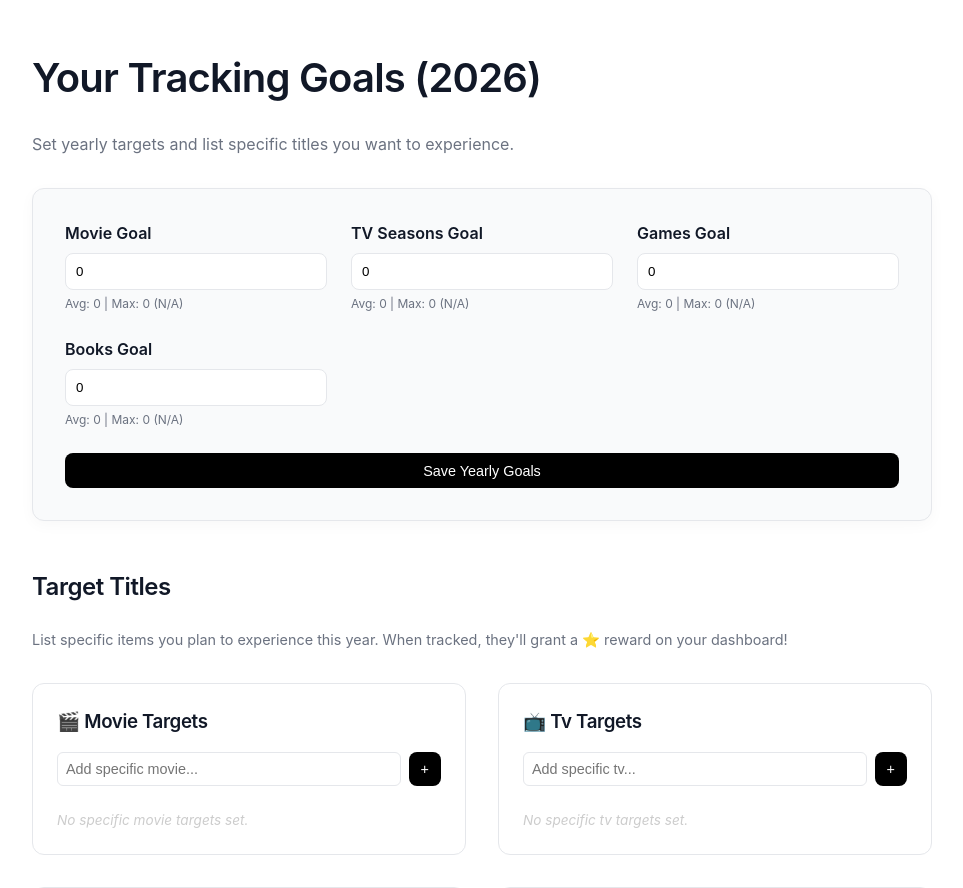
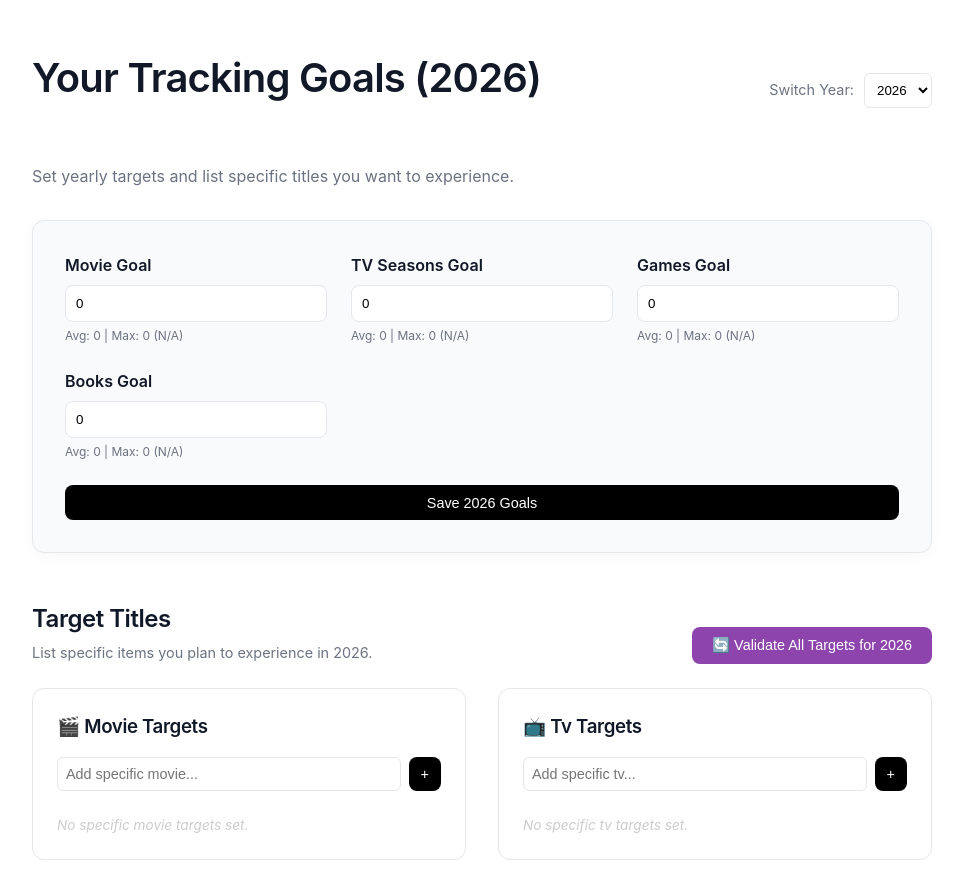
Before and after one commit to agoergen/media-tracker, a Flask app: page /goals in a window 1280 px wide. Shown: the part 79-967 px from the top of the page, without its empty margins (158-1121 px from the left). Run offline with Flask 3, Linux system fonts and the light colour scheme; the visitor is signed in with stand-in values (Sample User, id 1); data that the repository does not hold is empty; some web fonts are replaced.

Commit message:
Phase 6.2: Implement historical goal navigation and manual target validation

```diff
--- a/app/routes.py
+++ b/app/routes.py
@@ -33,9 +33,11 @@ def logout():
     return redirect(url_for('main.index'))
 
 @main.route('/goals', methods=['GET', 'POST'])
+@main.route('/goals/<int:view_year>', methods=['GET', 'POST'])
 @login_required
-def goals():
-    current_year = datetime.now().year
+def goals(view_year=None):
+    if view_year is None:
+        view_year = datetime.now().year
 
     if request.method == 'POST':
         action = request.form.get('action')
@@ -46,9 +48,9 @@ def goals():
             game_goal = int(request.form.get('game_goal', 0))
             book_goal = int(request.form.get('book_goal', 0))
 
-            goal = Goal.query.filter_by(year=current_year).first()
+            goal = Goal.query.filter_by(year=view_year).first()
             if not goal:
-                goal = Goal(year=current_year)
+                goal = Goal(year=view_year)
                 db.session.add(goal)
 
             goal.movie_goal = movie_goal
@@ -57,16 +59,16 @@ def goals():
             goal.book_goal = book_goal
 
             db.session.commit()
-            flash(f"Your {current_year} goals have been updated!")
+            flash(f"Your {view_year} goals have been updated!")
 
         elif action == 'add_future_goal':
             category = request.form.get('category')
             title = request.form.get('title', '').strip()
             if title and category:
-                new_future = FutureMediaGoal(year=current_year, category=category, title=title)
+                new_future = FutureMediaGoal(year=view_year, category=category, title=title)
                 db.session.add(new_future)
                 db.session.commit()
-                flash(f"Added '{title}' to your future {category} goals!")
+                flash(f"Added '{title}' to your {view_year} {category} targets!")
 
         elif action == 'delete_future_goal':
             goal_id = request.form.get('goal_id')
@@ -74,30 +76,51 @@ def goals():
             if f_goal:
                 db.session.delete(f_goal)
                 db.session.commit()
-                flash("Specific goal removed.")
+                flash("Target removed.")
 
-        return redirect(url_for('main.goals'))
+        elif action == 'validate_targets':
+            # Manual check: Scan ledger for matches to targets for the view_year
+            future_goals = FutureMediaGoal.query.filter_by(year=view_year).all()
+            completed_count = 0
+            for fg in future_goals:
+                prev_status = fg.is_completed
+                # Check corresponding table
+                if fg.category == 'movie':
+                    match = Movie.query.filter(db.extract('year', Movie.date_watched) == view_year, Movie.title.ilike(fg.title)).first()
+                elif fg.category == 'tv':
+                    match = TVSeason.query.filter(db.extract('year', TVSeason.date_watched) == view_year, TVSeason.series_title.ilike(fg.title)).first()
+                elif fg.category == 'game':
+                    match = Game.query.filter(db.extract('year', Game.date_finished) == view_year, Game.title.ilike(fg.title)).first()
+                elif fg.category == 'book':
+                    match = Book.query.filter(db.extract('year', Book.date_finished) == view_year, Book.title.ilike(fg.title)).first()
 
-    # Calculate Statistics
+                fg.is_completed = True if match else False
+                if fg.is_completed and not prev_status:
+                    completed_count += 1
+
+            db.session.commit()
+            flash(f"Validation complete! {completed_count} targets newly marked as completed for {view_year}.")
+
+        return redirect(url_for('main.goals', view_year=view_year))
+
+    # Calculate Statistics (Relative to the view_year)
     stats = {}
 
     def get_category_stats(model, date_field):
-        # Group by year and count, filter out null dates AND the current year
+        # Group by year and count, filter out null dates AND years >= view_year
         counts = db.session.query(
             db.extract('year', date_field).label('year'),
             db.func.count(model.id).label('count')
         ).filter(
             date_field.isnot(None),
-            db.extract('year', date_field) < current_year
+            db.extract('year', date_field) < view_year
         ).group_by('year').all()
 
         if not counts:
             return {"avg": 0, "max": 0, "max_year": "N/A"}
 
-        # counts is list of (year, count)
         vals = [c.count for c in counts]
         max_val = max(vals)
-        # Find the year for that max val
         max_year = [int(c.year) for c in counts if c.count == max_val][0]
 
         return {
@@ -111,16 +134,26 @@ def goals():
     stats['games'] = get_category_stats(Game, Game.date_finished)
     stats['books'] = get_category_stats(Book, Book.date_finished)
 
-    current_goal = Goal.query.filter_by(year=current_year).first()
-    future_goals = FutureMediaGoal.query.filter_by(year=current_year).all()
+    # Current state for the viewed year
+    current_goal = Goal.query.filter_by(year=view_year).first()
+    future_goals = FutureMediaGoal.query.filter_by(year=view_year).all()
 
-    # Group future goals by category
     grouped_future = {"movie": [], "tv": [], "game": [], "book": []}
     for fg in future_goals:
         grouped_future[fg.category].append(fg)
 
+    # List of years for navigation (all years with media + current year)
+    years_with_media = set()
+    for model, field in [(Movie, Movie.date_watched), (TVSeason, TVSeason.date_watched),
+                         (Game, Game.date_finished), (Book, Book.date_finished)]:
+        res = db.session.query(db.extract('year', field)).filter(field.isnot(None)).distinct().all()
+        years_with_media.update([int(r[0]) for r in res])
+
+    years_with_media.add(datetime.now().year)
+    nav_years = sorted(list(years_with_media), reverse=True)
+
     return render_template('goals.html', stats=stats, current_goal=current_goal,
-                         grouped_future=grouped_future, year=current_year)
+                         grouped_future=grouped_future, year=view_year, nav_years=nav_years)
 
 @main.route('/')
 def index():
--- a/app/templates/goals.html
+++ b/app/templates/goals.html
@@ -4,7 +4,21 @@
 
 {% block content %}
     <div style="margin-top: 3rem; max-width: 900px; margin-left: auto; margin-right: auto;">
-        <h1>Your Tracking Goals ({{ year }})</h1>
+        <div style="display: flex; justify-content: space-between; align-items: center; margin-bottom: 2rem;">
+            <h1>Your Tracking Goals ({{ year }})</h1>
+
+            <!-- Year Selector -->
+            <form id="yearSelector" style="display: flex; align-items: center; gap: 10px;">
+                <label for="view_year" style="font-size: 0.9rem; color: var(--text-muted);">Switch Year:</label>
+                <select name="view_year" id="view_year" onchange="window.location.href='/goals/' + this.value"
+                        style="padding: 8px; border-radius: 6px; border: 1px solid var(--border-color); background: var(--white);">
+                    {% for y in nav_years %}
+                        <option value="{{ y }}" {% if y == year %}selected{% endif %}>{{ y }}</option>
+                    {% endfor %}
+                </select>
+            </form>
+        </div>
+
         <p style="color: var(--text-muted); margin-bottom: 2rem;">
             Set yearly targets and list specific titles you want to experience.
         </p>
@@ -34,14 +48,26 @@
                     <div style="margin-top: 5px; font-size: 0.75rem; color: var(--text-muted);">Avg: {{ stats.books.avg }} | Max: {{ stats.books.max }} ({{ stats.books.max_year }})</div>
                 </div>
             </div>
-            <button type="submit" class="btn" style="margin-top: 1.5rem; width: 100%;">Save Yearly Goals</button>
+            <button type="submit" class="btn" style="margin-top: 1.5rem; width: 100%;">Save {{ year }} Goals</button>
         </form>
 
         <!-- Specific Title Goals -->
-        <h2 style="margin-bottom: 1.5rem;">Target Titles</h2>
-        <p style="color: var(--text-muted); margin-bottom: 2rem; font-size: 0.9rem;">
-            List specific items you plan to experience this year. When tracked, they'll grant a ⭐ reward on your dashboard!
-        </p>
+        <div style="display: flex; justify-content: space-between; align-items: flex-end; margin-bottom: 1.5rem;">
+            <div>
+                <h2 style="margin: 0;">Target Titles</h2>
+                <p style="color: var(--text-muted); margin: 5px 0 0 0; font-size: 0.9rem;">
+                    List specific items you plan to experience in {{ year }}.
+                </p>
+            </div>
+
+            <!-- Validate Button -->
+            <form method="POST">
+                <input type="hidden" name="action" value="validate_targets">
+                <button type="submit" class="btn btn-secondary" style="background: #8e44ad; color: #fff; border: none; padding: 10px 20px;">
+                    🔄 Validate All Targets for {{ year }}
+                </button>
+            </form>
+        </div>
 
         <div style="display: grid; grid-template-columns: repeat(auto-fit, minmax(350px, 1fr)); gap: 2rem;">
             {% for cat in ['movie', 'tv', 'game', 'book'] %}
```
